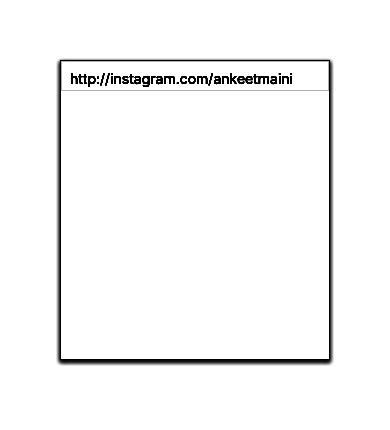
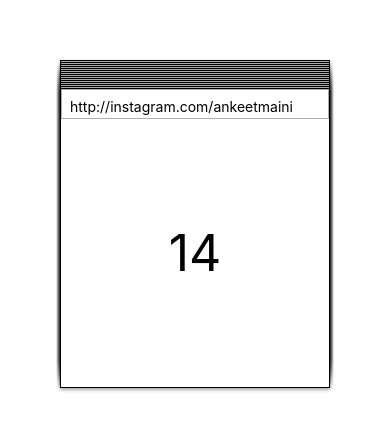
Before and after one commit to ankeetmaini/rn-animation-chrome-android, a React Native app: screen / in a window 390 px wide. Shown: the top 430 px of the page. Built offline with nearby package versions, Linux system fonts and the light colour scheme.

Commit message:
Stack cards in an ugly manner

```diff
--- a/src/Card.tsx
+++ b/src/Card.tsx
@@ -1,11 +1,16 @@
-import React from "react";
+import React, { FunctionComponent } from "react";
 import { View, StyleSheet, Text } from "react-native";
-
-const Card = () => {
+type Props = {
+  index: number;
+};
+const Card: FunctionComponent<Props> = ({ index }) => {
   return (
-    <View style={[styles.container]}>
+    <View style={[styles.container]} pointerEvents="none">
       <View style={[styles.url]}>
         <Text>http://instagram.com/ankeetmaini</Text>
+      </View>
+      <View style={styles.body}>
+        <Text style={{ fontSize: 50 }}>{index}</Text>
       </View>
     </View>
   );
@@ -25,12 +30,17 @@ const styles = StyleSheet.create({
     shadowOpacity: 0.25,
     shadowRadius: 3.84,
     elevation: 5,
-    ...StyleSheet.absoluteFillObject
+    backgroundColor: "#fff"
   },
   url: {
     borderColor: "#afafaf",
     borderWidth: 1,
     height: 30,
     padding: 8
+  },
+  body: {
+    flex: 1,
+    justifyContent: "center",
+    alignItems: "center"
   }
 });
--- a/src/Root.tsx
+++ b/src/Root.tsx
@@ -1,13 +1,54 @@
-import React from "react";
-import { StyleSheet, Text, View, SafeAreaView } from "react-native";
+import React, { useRef } from "react";
+import {
+  StyleSheet,
+  Text,
+  View,
+  SafeAreaView,
+  ScrollView,
+  Dimensions,
+  Animated
+} from "react-native";
 import Card from "./Card";
 
+const { height } = Dimensions.get("window");
+
 export default function Root() {
+  const animationValue = useRef(new Animated.Value(0)).current;
+
   return (
     <SafeAreaView style={styles.container}>
-      {Array.from({ length: 15 }).map((_, i) => (
-        <Card key={i} />
-      ))}
+      {Array.from({ length: 15 }).map((_, i) => {
+        const translateValue = animationValue.interpolate({
+          inputRange: [0, 1],
+          outputRange: [i * 2, 50 + i * 10],
+          extrapolate: "clamp"
+        });
+        return (
+          <Animated.View
+            key={i}
+            style={[
+              { transform: [{ translateY: translateValue }] },
+              StyleSheet.absoluteFill
+            ]}
+          >
+            <Card index={i} />
+          </Animated.View>
+        );
+      })}
+      <ScrollView
+        style={StyleSheet.absoluteFill}
+        // dependent on cards length actually
+        contentContainerStyle={{ height: height * 3 }}
+        onScroll={Animated.event([
+          {
+            nativeEvent: {
+              contentOffset: {
+                y: animationValue
+              }
+            }
+          }
+        ])}
+      />
     </SafeAreaView>
   );
 }
```
